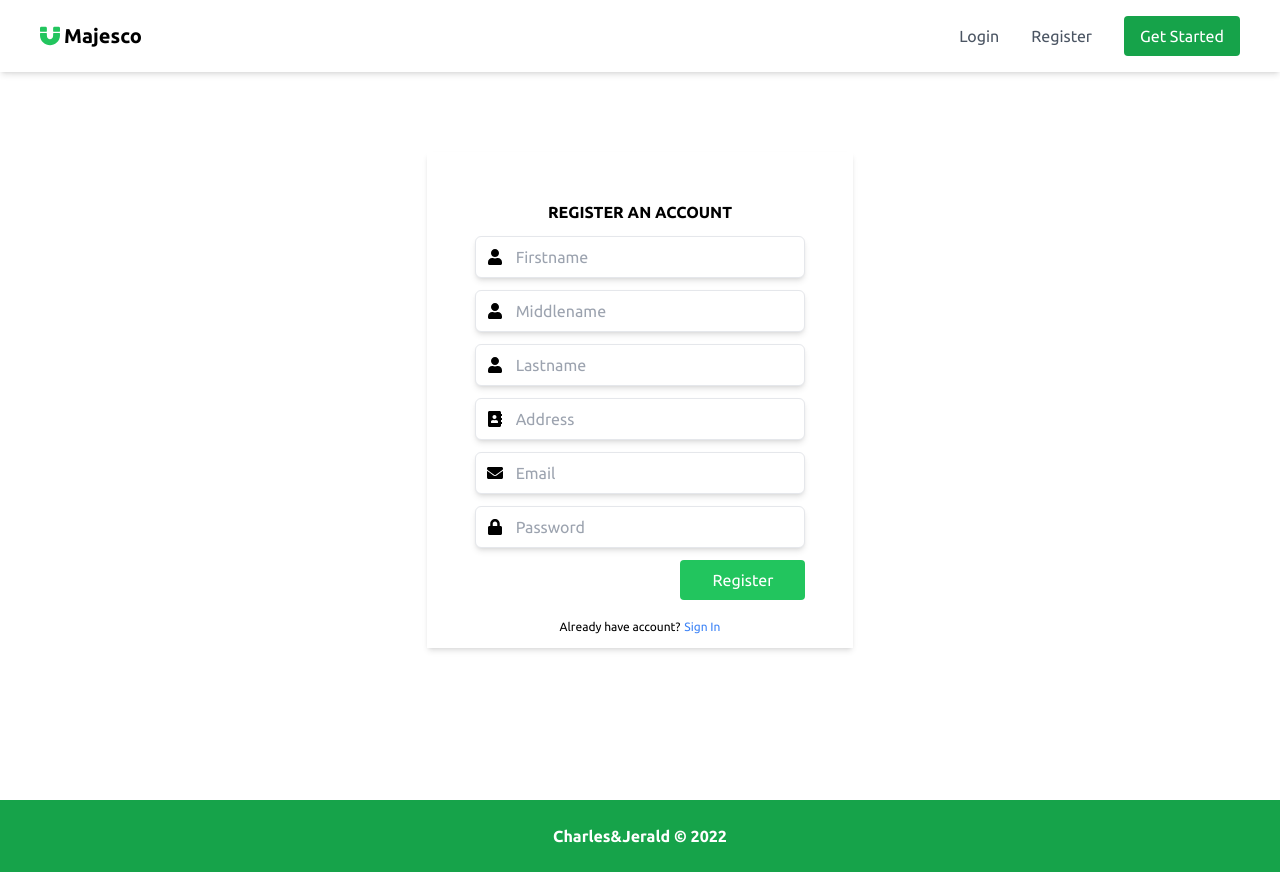
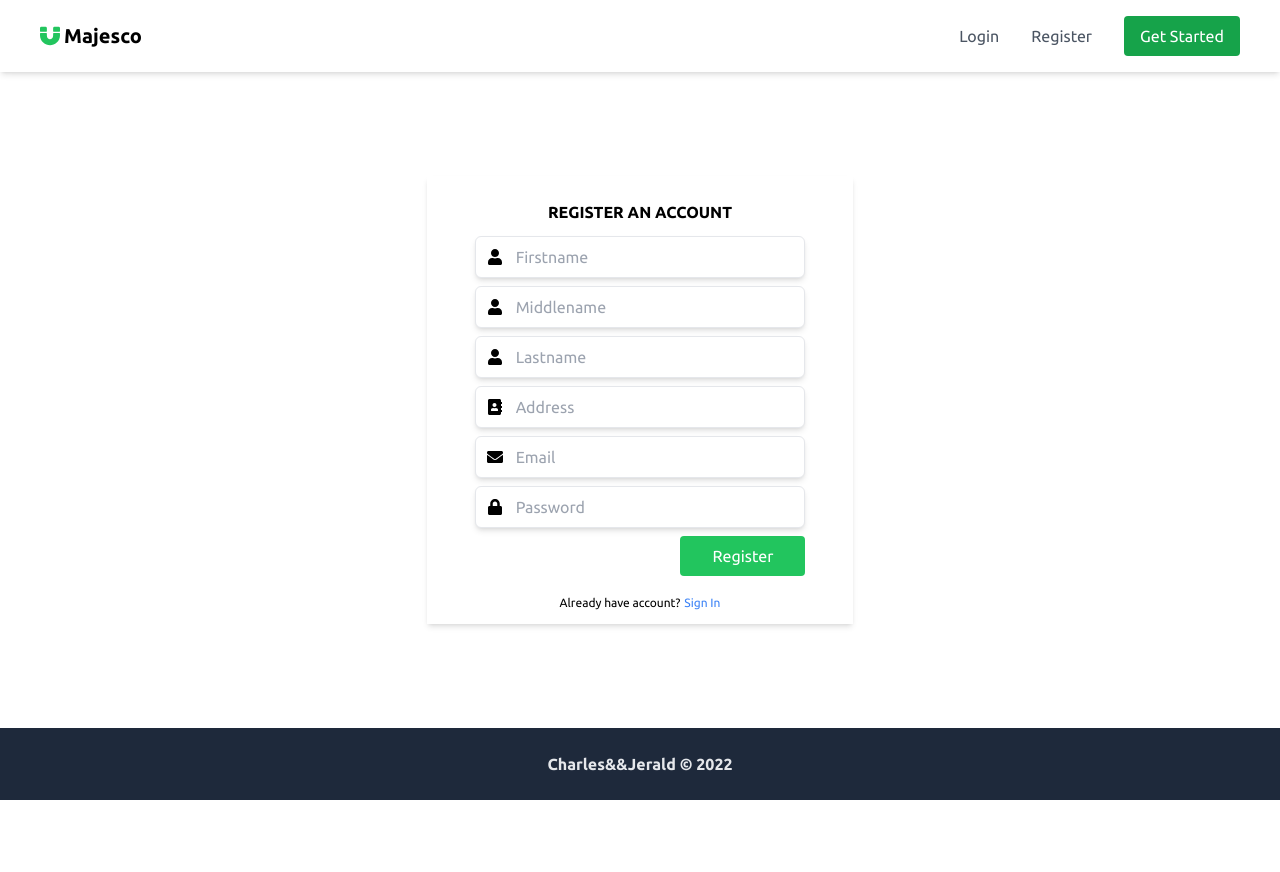
Before and after one commit to Vincexx/insurance-pas, a React (Create React App) app: page /register in a window 1280 px wide. After the commit the page ends 800 px from the top, so only its background shows below. Built offline with nearby package versions, Linux system fonts and the light colour scheme.

Commit message:
optimized

```diff
--- a/src/App.js
+++ b/src/App.js
@@ -18,6 +18,7 @@ export const useAuth = () => {
 function App() {
   return (
     <>
+      <div className="flex flex-col h-screen justify-between">
         <BrowserRouter>
           <Header />
           <div className="container mx-auto overflow-hidden">
@@ -37,6 +38,7 @@ function App() {
           </div>
         </BrowserRouter>
         <Footer />
+      </div>
     </>
   );
 }
--- a/src/components/Footer.jsx
+++ b/src/components/Footer.jsx
@@ -2,8 +2,8 @@ import React from "react";
 
 const Footer = () => {
   return (
-    <div className="text-center py-6 bg-green-600">
-      <p className="text-white font-bold">Charles&Jerald &copy; 2022</p>
+    <div className="text-center py-6 bg-slate-800">
+      <p className="text-gray-200 font-bold">Charles&&Jerald &copy; 2022</p>
     </div>
   );
 };
--- a/src/pages/Register.jsx
+++ b/src/pages/Register.jsx
@@ -29,7 +29,7 @@ const Register = () => {
     await axios
       .post(`${process.env.REACT_APP_API_URL}/api/register`, form)
       .then((res) => {
-        dispatch(authActions.resetErrors())
+        dispatch(authActions.resetErrors());
         setSuccess(true);
         setFailed(false);
         setTimeout(() => {
@@ -39,7 +39,7 @@ const Register = () => {
         }, 2000);
       })
       .catch((err) => {
-        dispatch(authActions.resetErrors())
+        dispatch(authActions.resetErrors());
         if (err.response.status === 500) setFailed(true);
         if (err.response.status === 400) {
           err.response.data.errors.map((item) => {
@@ -66,7 +66,7 @@ const Register = () => {
         />
       )}
       <div className="h-screen flex items-center justify-center">
-        <div className="shadow-md pt-12 px-12 w-full md:w-1/2 lg:w-1/3">
+        <div className="shadow-md pt-6 px-12 w-full md:w-1/2 lg:w-1/3">
           <h1 className="font-bold text-center uppercase">
             Register an Account
           </h1>
@@ -76,7 +76,7 @@ const Register = () => {
             />
           )}
           <form action="" className="my-3">
-            <div className="mb-3">
+            <div className="mb-2">
               <TextBox
                 placeholder={"Firstname"}
                 icon={<FaUser />}
@@ -87,7 +87,7 @@ const Register = () => {
               />
             </div>
 
-            <div className="mb-3">
+            <div className="mb-2">
               <TextBox
                 placeholder={"Middlename"}
                 icon={<FaUser />}
@@ -97,7 +97,7 @@ const Register = () => {
               />
             </div>
 
-            <div className="mb-3">
+            <div className="mb-2">
               <TextBox
                 placeholder={"Lastname"}
                 icon={<FaUser />}
@@ -108,7 +108,7 @@ const Register = () => {
               />
             </div>
 
-            <div className="mb-3">
+            <div className="mb-2">
               <TextBox
                 placeholder={"Address"}
                 icon={<FaAddressBook />}
@@ -119,7 +119,7 @@ const Register = () => {
               />
             </div>
 
-            <div className="mb-3">
+            <div className="mb-2">
               <TextBox
                 placeholder={"Email"}
                 icon={<FaEnvelope />}
@@ -130,7 +130,7 @@ const Register = () => {
               />
             </div>
 
-            <div className="mb-3">
+            <div className="mb-2">
               <TextBox
                 type={"password"}
                 placeholder={"Password"}
```
Lines whose indentation alone changed are shown as unchanged.
